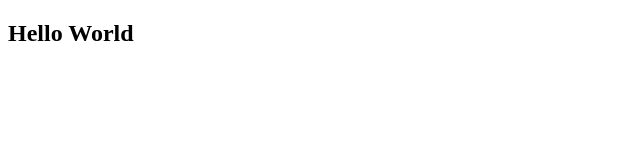
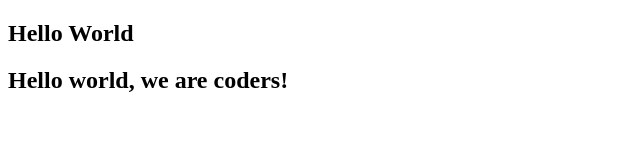
Before and after one commit to derrick-teah/el-melhi-derrick, a plain HTML site: page fcc-test-suite-template-master/index.html in a window 1280 px wide. Shown: the whole page, without its empty margins (0-640 px from the left). Drawn offline with Linux system fonts and the light colour scheme.

Commit message:
fourth commit as driver

```diff
--- a/fcc-test-suite-template-master/index.html
+++ b/fcc-test-suite-template-master/index.html
@@ -21,6 +21,8 @@
     - The freeCodeCamp Team
 
     -->
+    <h2>Hello world, we are coders!</h2>
     <script  src="js/index.js"></script>
   </body>
+
 </html>
```
